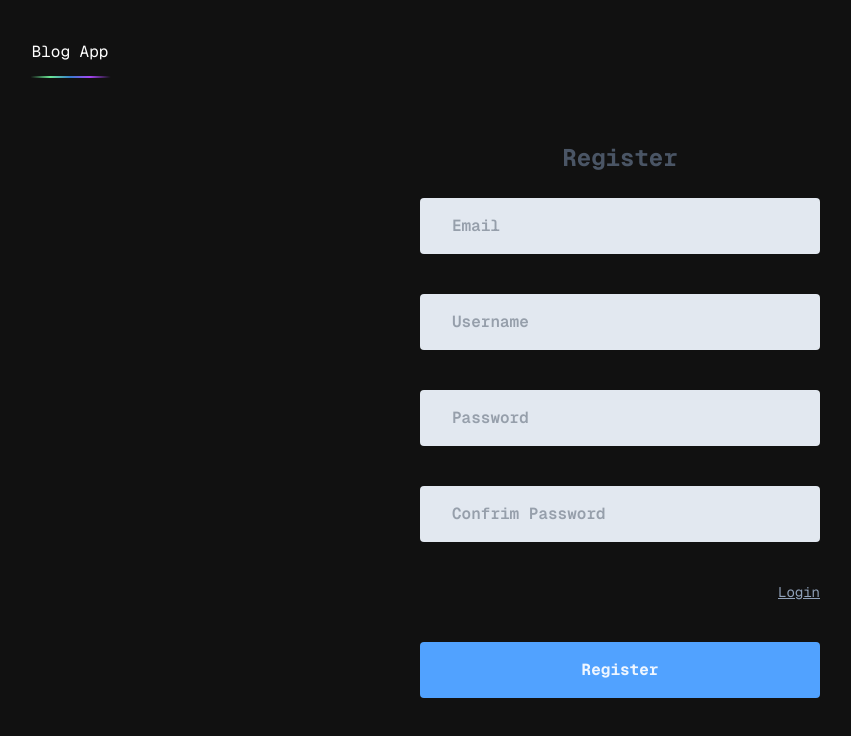
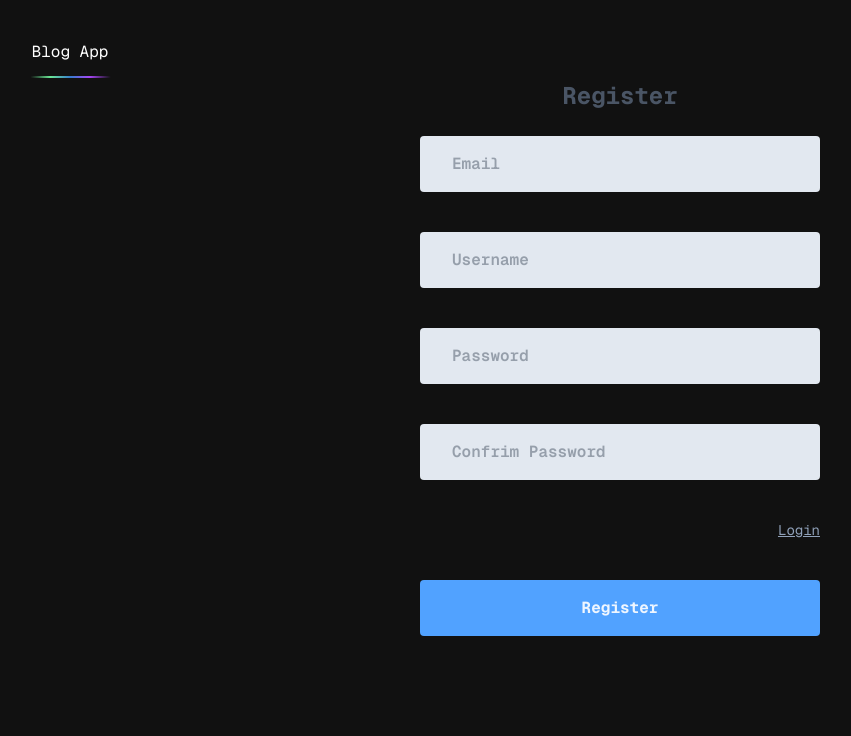
Before and after one commit to kila21/myblog, a React app in the folder frontend/: page /Register in a window 1280 px wide. Shown: the top 736 px of the page, without its empty margins (20-871 px from the left). Built offline with nearby package versions, Linux system fonts and the light colour scheme; the HTML template or start-up script is replaced by a standard one.

Commit message:
[update] give space to form

```diff
--- a/frontend/src/page/auth/Register.tsx
+++ b/frontend/src/page/auth/Register.tsx
@@ -4,12 +4,12 @@ import { RegisterForm } from "../../components/forms/RegisterForm"
 
 export const Register = () => {
     return (
-        <main className="w-full h-full flex flex-col justify-center items-center">
+        <main className="w-full h-full flex flex-col items-center px-10">
              <Link to={'/'} className="header max-w-110 text-center mb-10 cursor-pointer absolute top-5 left-5 md:top-10 md:left-10">
                 <h1 className="mb-3">Blog App</h1>
                 <hr className="gradiant-main h-0.5 w-25 border-none"/>
             </Link>
-            <h1 className="text-center text-2xl font-bold text-gray-600 mb-6 mt-10">Register</h1>
+            <h1 className="text-center text-2xl font-bold text-gray-600 mb-6 mt-20">Register</h1>
             <RegisterForm />
         </main>
     )
```
